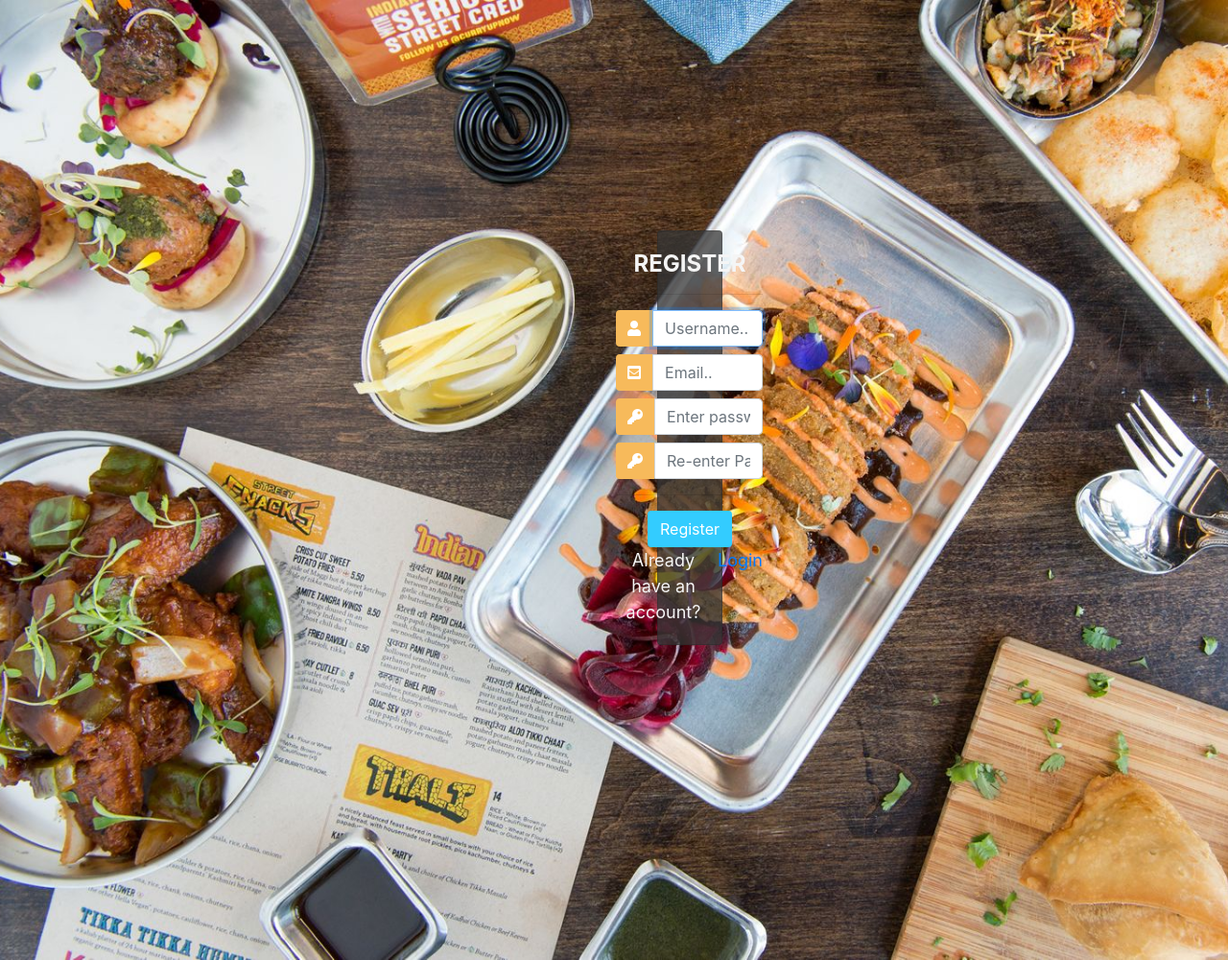
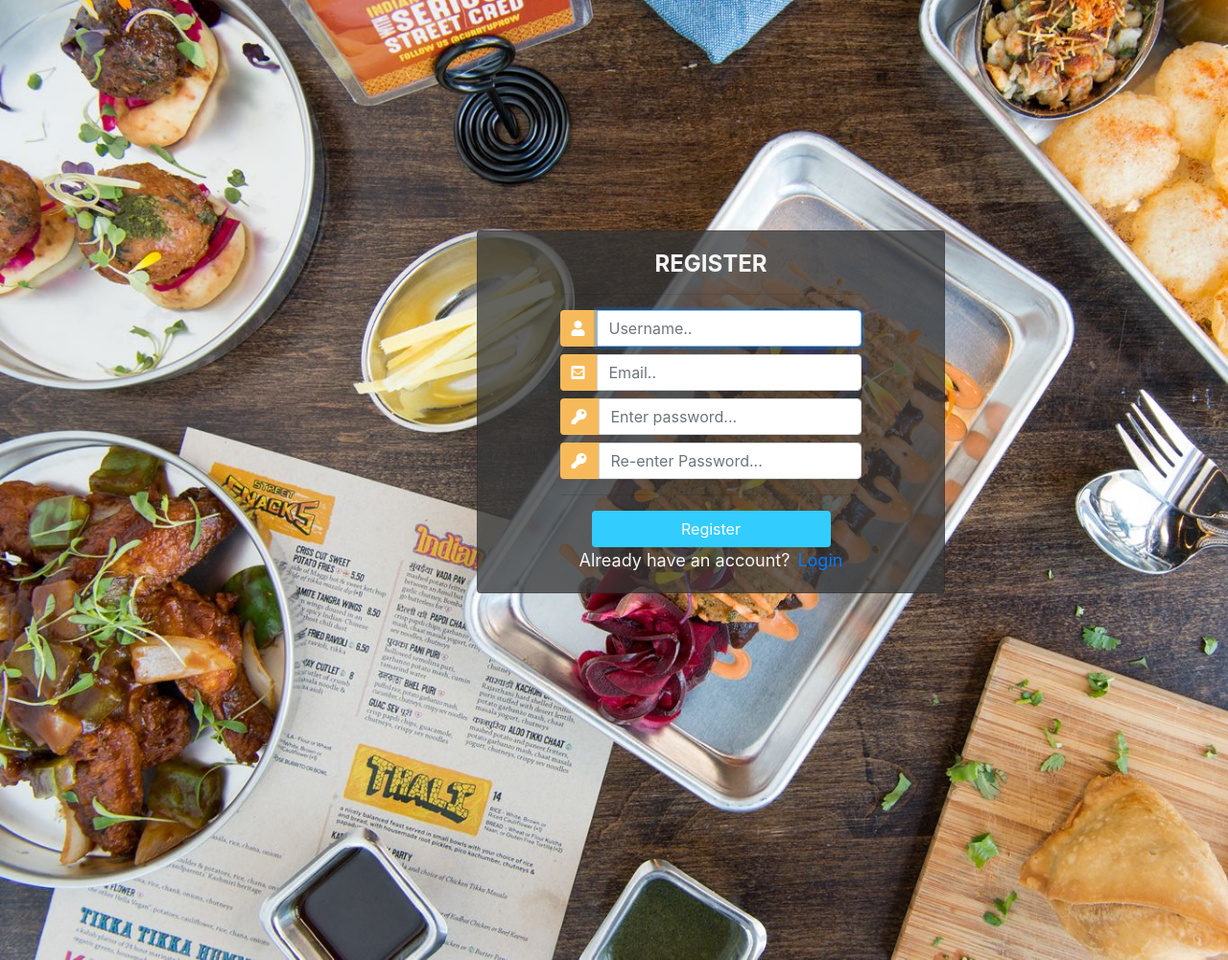
Before and after one commit to medha0105/django-project, a Django app: page /register/ in a window 1280 px wide; the page is wider, and only the part inside the window is pictured. Shown: that part at 96% size. Run offline with Django 3.2, Linux system fonts and the light colour scheme; some libraries are stand-ins or nearby versions.

Commit message:
Before pull

```diff
--- a/cc/templates/cc/about.html
+++ b/cc/templates/cc/about.html
@@ -6,7 +6,7 @@
         <link rel="stylesheet" href="https://stackpath.bootstrapcdn.com/bootstrap/4.3.1/css/bootstrap.min.css" integrity="sha384-ggOyR0iXCbMQv3Xipma34MD+dH/1fQ784/j6cY/iJTQUOhcWr7x9JvoRxT2MZw1T" crossorigin="anonymous">
         <link rel="stylesheet" type="text/css" href="{% static '/css/about.css' %}">
     </head>
-    <body background="{% static 'images\cheese.webp' %}" width="100%" height="auto">
+    <body>
         <!-- background="{% static 'images/Aboutpage.jpg' %}" -->
         <nav class="navbar navbar-expand-lg navbar-light bg-light">
             <a class="navbar-brand" href="#">Navbar</a>
--- a/cc/templates/cc/login.html
+++ b/cc/templates/cc/login.html
@@ -11,8 +11,8 @@
     .center {
         position: absolute;
         top: 30%;
-        width: 60%;
-        padding-left: 700px;
+        width: 1000px;
+        padding-left: 40%;
         text-align: center;
         font-size: 18px;
     }
--- a/cc/templates/cc/register.html
+++ b/cc/templates/cc/register.html
@@ -12,8 +12,8 @@
 		.center {
 			position: absolute;
 			top: 30%;
-			width: 60%;
-			padding-left: 700px;
+			width: 1000px;
+			padding-left: 40%;
 			text-align: center;
 			font-size: 18px;
 		}
```
